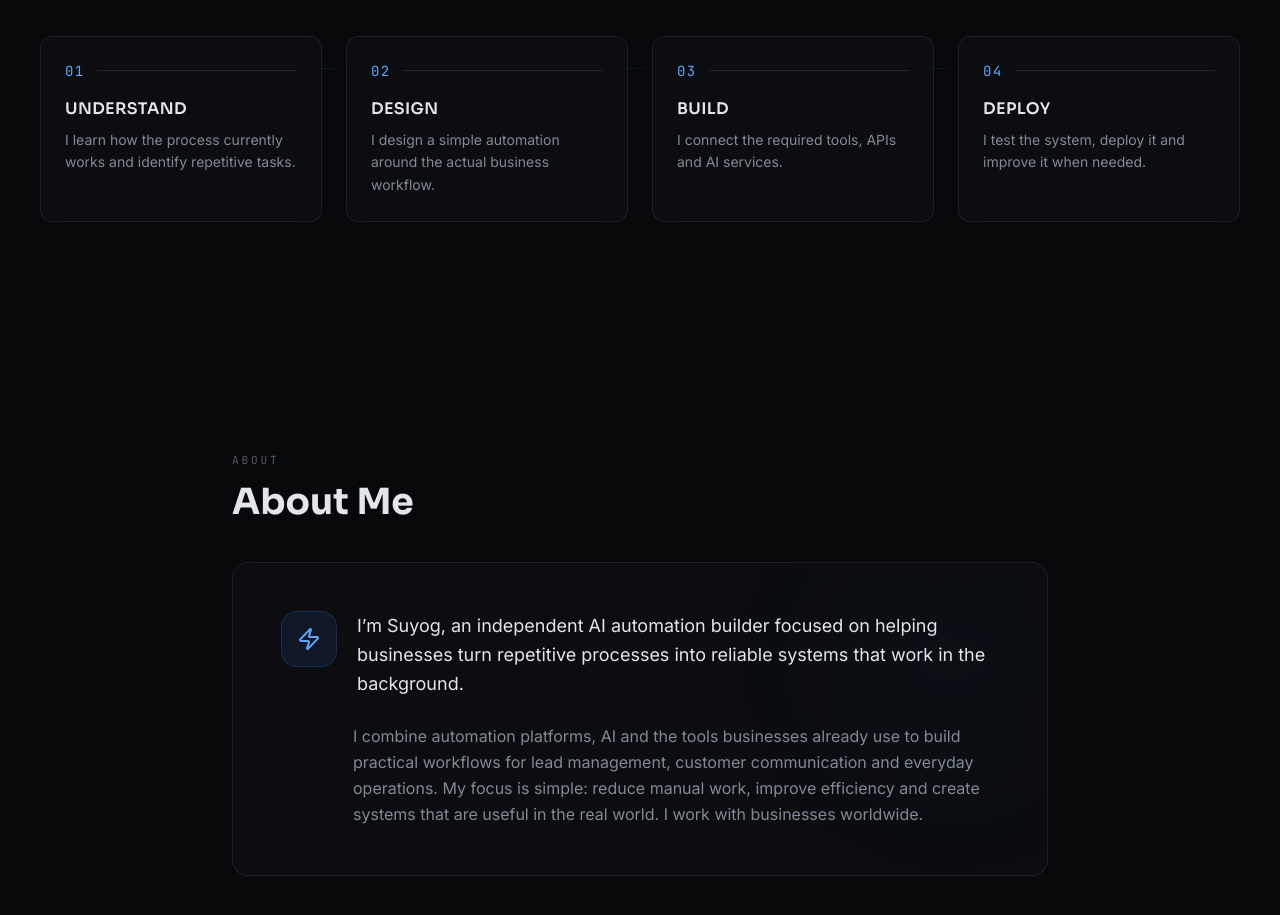
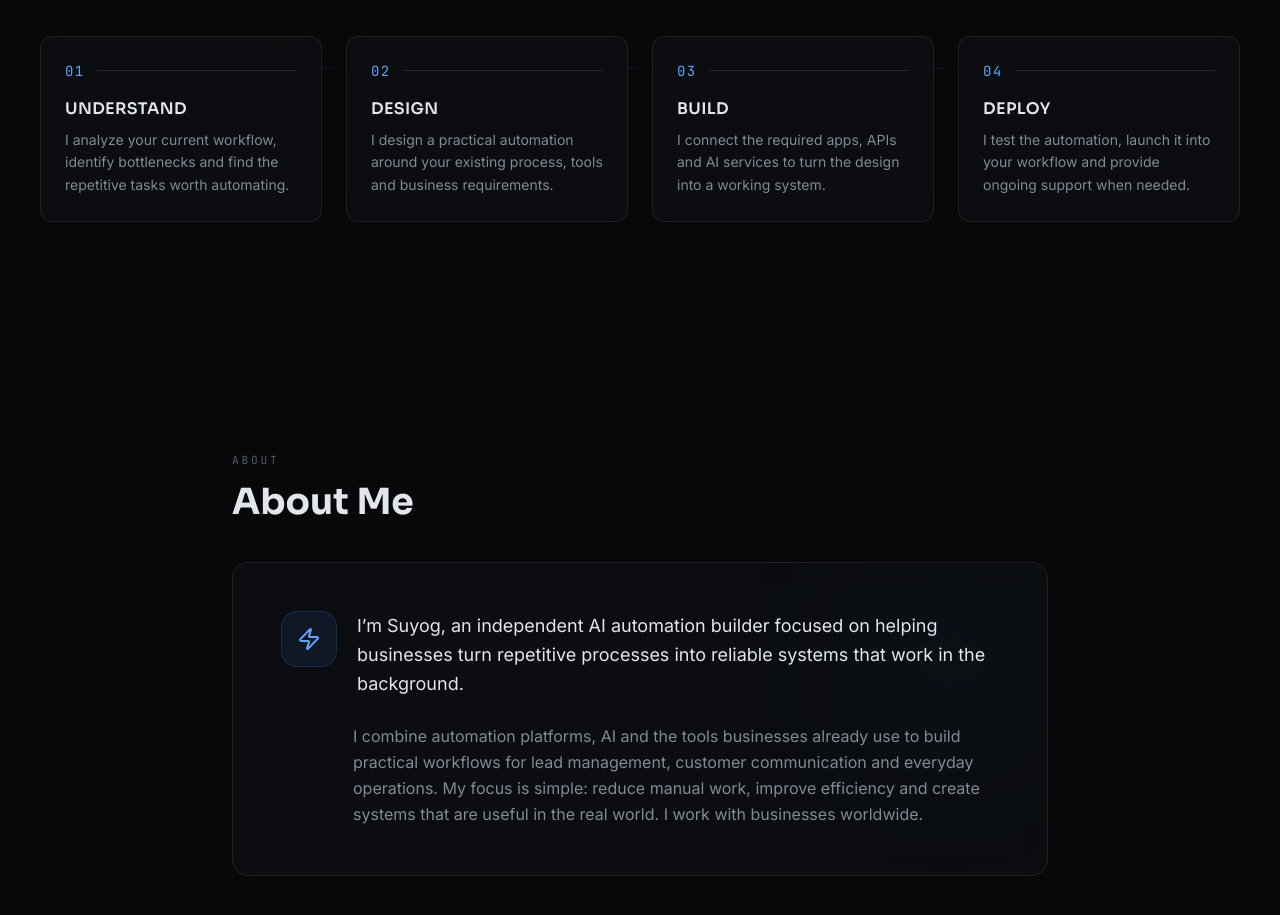
Before and after one commit to suyogcmpl25-cmd/PORTFOLIO, a React (Vite) app: page / in a window 1280 px wide. Shown: the part 4740-5655 px from the top of the page. Built offline with nearby package versions, Linux system fonts and the light colour scheme; no server answers.

Commit message:
Update Process.tsx

```diff
--- a/src/components/Process.tsx
+++ b/src/components/Process.tsx
@@ -1,10 +1,26 @@
 import { useScrollReveal } from '@/hooks/useScrollReveal';
 
 const STEPS = [
-  { number: '01', title: 'Understand', description: 'I learn how the process currently works and identify repetitive tasks.' },
-  { number: '02', title: 'Design', description: 'I design a simple automation around the actual business workflow.' },
-  { number: '03', title: 'Build', description: 'I connect the required tools, APIs and AI services.' },
-  { number: '04', title: 'Deploy', description: 'I test the system, deploy it and improve it when needed.' },
+  {
+    number: '01',
+    title: 'Understand',
+    description: 'I analyze your current workflow, identify bottlenecks and find the repetitive tasks worth automating.',
+  },
+  {
+    number: '02',
+    title: 'Design',
+    description: 'I design a practical automation around your existing process, tools and business requirements.',
+  },
+  {
+    number: '03',
+    title: 'Build',
+    description: 'I connect the required apps, APIs and AI services to turn the design into a working system.',
+  },
+  {
+    number: '04',
+    title: 'Deploy',
+    description: 'I test the automation, launch it into your workflow and provide ongoing support when needed.',
+  },
 ];
 
 export default function Process() {
```
